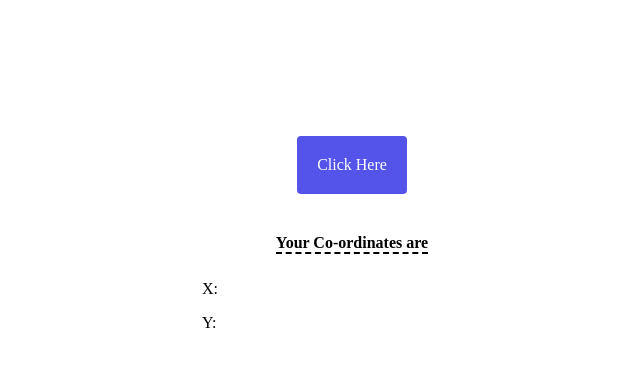
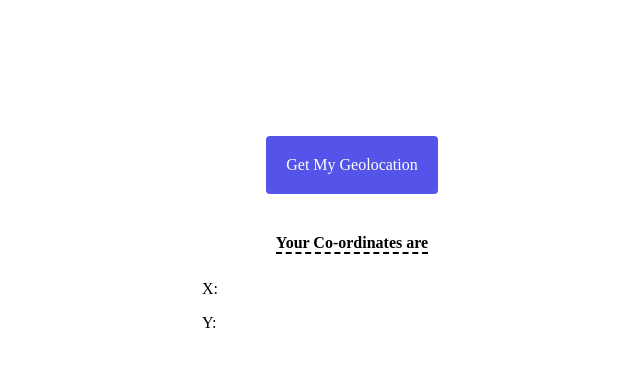
Before and after one commit to yasoob/geo_cord, a plain HTML site: page index.html in a window 1280 px wide. Shown: the whole page, without its empty margins (288-928 px from the left). Drawn offline with Linux system fonts and the light colour scheme.

Commit message:
edited link text

```diff
--- a/index.html
+++ b/index.html
@@ -5,7 +5,7 @@
 	<link rel="stylesheet" type="text/css" href="style.css">
 </head>
 <body>
-<a class="button" href="#" onclick="getLocation()">Click Here</a>
+<a class="button" href="#" onclick="getLocation()">Get My Geolocation</a>
 <div class="data">
 	<h4>Your Co-ordinates are</h4>
 	<p id="x">X:</p>
```
